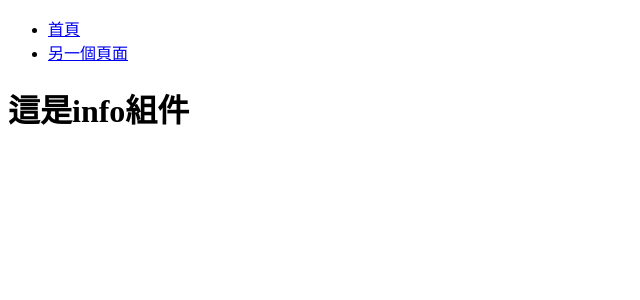
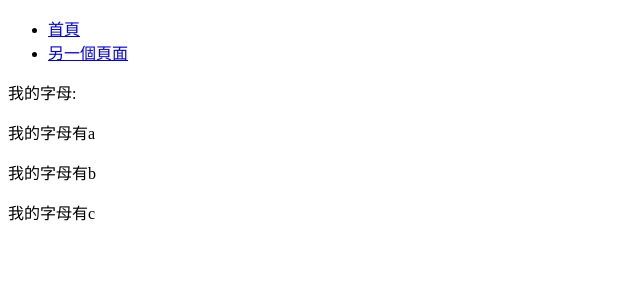
Before and after one commit to CHIANGMENGHUA/My-first-React-practice, a React (Create React App) app: page / in a window 1280 px wide. Shown: the top 300 px of the page, without its empty margins (0-640 px from the left). Built offline with nearby package versions, Linux system fonts and the light colour scheme.

Commit message:
className="Info"

```diff
--- a/src/info.js
+++ b/src/info.js
@@ -1,9 +1,13 @@
 import React from "react";
 
 const Info = () => {
+  let myStr = ["a", "b", "c"];
   return (
-    <div>
-      <h1>這是info組件</h1>
+    <div className="Info">
+      <p>我的字母:</p>
+      {myStr.map((str) => {
+        return <p>我的字母有{str}</p>;
+      })}
     </div>
   );
 };
```
